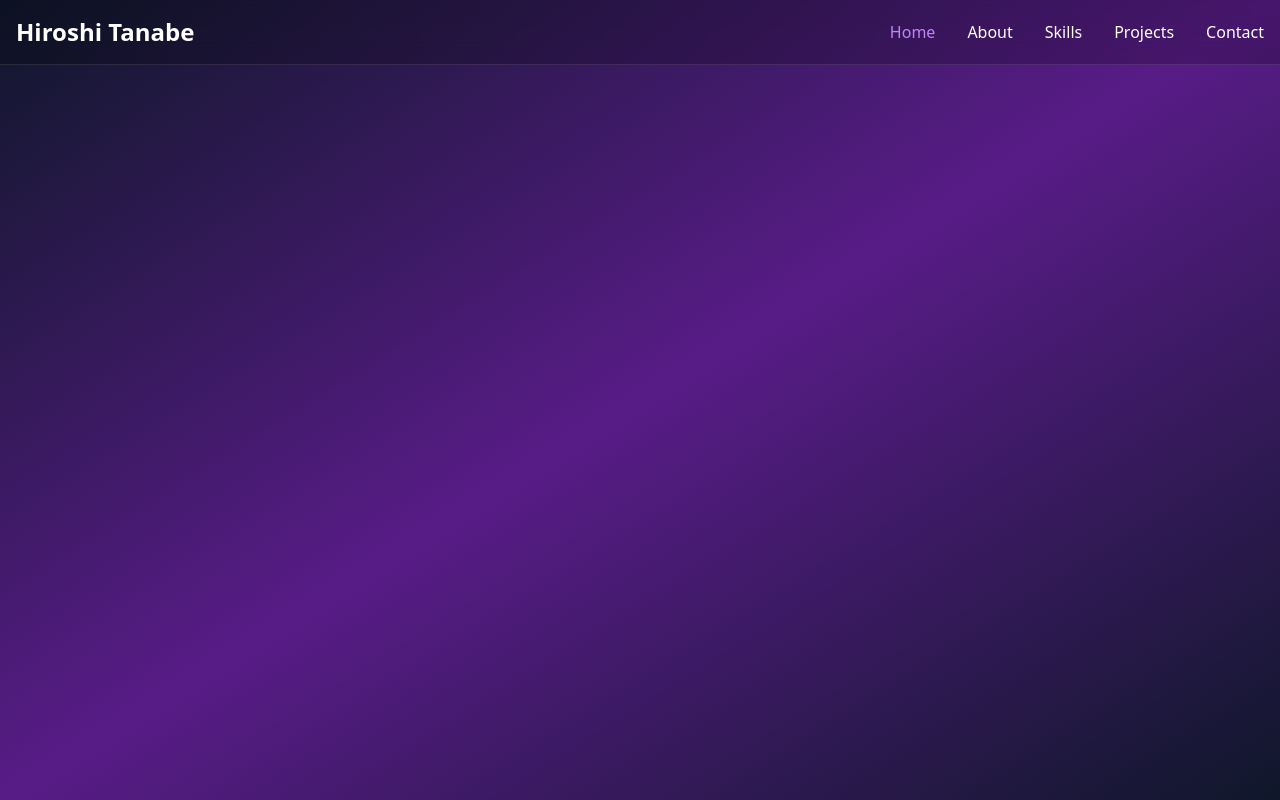
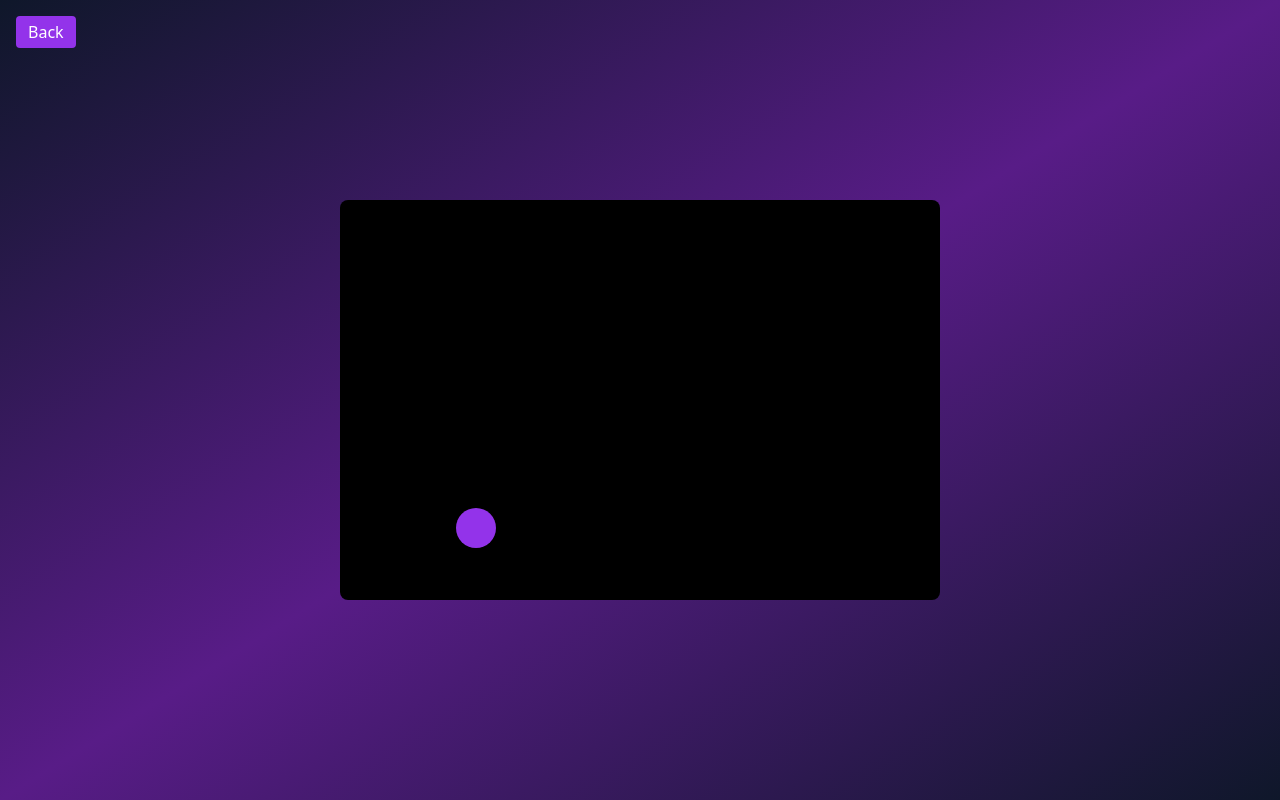
Before and after one commit to 0xp3p3x0/gamedevPortfolio, a Next.js app: page /play in a window 1280 px wide. Built offline with nearby package versions, Linux system fonts and the light colour scheme.

Commit message:
Update play link and add back button

```diff
--- a/app/page.tsx
+++ b/app/page.tsx
@@ -7,6 +7,7 @@ import { Badge } from "@/components/ui/badge"
 import { Input } from "@/components/ui/input"
 import { Textarea } from "@/components/ui/textarea"
 import { Github, Linkedin, Mail, ExternalLink, Play, Code, Gamepad2, Zap, Palette, Cpu } from "lucide-react"
+import Link from "next/link"
 
 export default function GameDevPortfolio() {
   const [activeSection, setActiveSection] = useState("hero")
@@ -173,11 +174,13 @@ export default function GameDevPortfolio() {
             <div className="flex flex-col sm:flex-row gap-4 justify-center animate-fade-in-delay-2">
               <Button
                 size="lg"
-                onClick={() => scrollToSection("projects")}
+                asChild
                 className="bg-gradient-to-r from-purple-600 to-pink-600 hover:from-purple-700 hover:to-pink-700"
               >
-                <Play className="mr-2 h-5 w-5" />
-                View My Games
+                <Link href="/play" className="flex items-center">
+                  <Play className="mr-2 h-5 w-5" />
+                  Play Demo
+                </Link>
               </Button>
               <Button
                 size="lg"
@@ -295,9 +298,11 @@ export default function GameDevPortfolio() {
                       />
                       <div className="absolute inset-0 bg-gradient-to-t from-black/60 to-transparent opacity-0 group-hover:opacity-100 transition-opacity duration-300 flex items-center justify-center">
                         <div className="flex space-x-4">
-                          <Button size="sm" className="bg-purple-600 hover:bg-purple-700">
-                            <Play className="mr-2 h-4 w-4" />
-                            Play
+                          <Button size="sm" asChild className="bg-purple-600 hover:bg-purple-700">
+                            <Link href="/play" className="flex items-center">
+                              <Play className="mr-2 h-4 w-4" />
+                              Play
+                            </Link>
                           </Button>
                           <Button
                             size="sm"
--- a/app/play/page.tsx
+++ b/app/play/page.tsx
@@ -1,64 +1,51 @@
 "use client"
 
-import { useEffect, useState } from "react"
+import { useEffect, useRef } from "react"
+import Link from "next/link"
 
 export default function GameDevPortfolioPlay() {
-    const [activeSection, setActiveSection] = useState("hero")
+  const canvasRef = useRef<HTMLCanvasElement>(null)
 
   useEffect(() => {
-        const handleScroll = () => {
-            const sections = ["hero", "about", "skills", "projects", "contact"]
-            const scrollPosition = window.scrollY + 100
+    const canvas = canvasRef.current
+    if (!canvas) return
+    const ctx = canvas.getContext("2d")
+    if (!ctx) return
 
-            for (const section of sections) {
-                const element = document.getElementById(section)
-                if (element) {
-                    const offsetTop = element.offsetTop
-                    const offsetHeight = element.offsetHeight
+    let x = canvas.width / 2
+    let y = canvas.height / 2
+    let vx = 2
+    let vy = 2
+    const radius = 20
+    let animationFrame: number
 
-                    if (scrollPosition >= offsetTop && scrollPosition < offsetTop + offsetHeight) {
-                        setActiveSection(section)
-                        break
+    const draw = () => {
+      ctx.clearRect(0, 0, canvas.width, canvas.height)
+      ctx.fillStyle = "#9333ea"
+      ctx.beginPath()
+      ctx.arc(x, y, radius, 0, Math.PI * 2)
+      ctx.fill()
+      x += vx
+      y += vy
+      if (x + radius > canvas.width || x - radius < 0) {
+        vx *= -1
       }
+      if (y + radius > canvas.height || y - radius < 0) {
+        vy *= -1
       }
+      animationFrame = requestAnimationFrame(draw)
     }
-        }
-        window.addEventListener("scroll", handleScroll)
-        return () => window.removeEventListener("scroll", handleScroll)
+
+    draw()
+    return () => cancelAnimationFrame(animationFrame)
   }, [])
 
-    const scrollToSection = (sectionId: string) => {
-        const element = document.getElementById(sectionId)
-        if (element) {
-            element.scrollIntoView({ behavior: "smooth" })
-        }
-    }
-
-
-
   return (
-        <div className="min-h-screen bg-gradient-to-br from-slate-900 via-purple-900 to-slate-900">
-            {/* Navigation */}
-            <nav className="fixed top-0 left-0 right-0 z-50 bg-black/20 backdrop-blur-md border-b border-white/10">
-                <div className="container mx-auto px-4 py-4">
-                    <div className="flex items-center justify-between">
-                        <div className="text-2xl font-bold text-white">{"Hiroshi Tanabe"}</div>
-                        <div className="hidden md:flex space-x-8">
-                            {["hero", "about", "skills", "projects", "contact"].map((section) => (
-                                <button
-                                    key={section}
-                                    onClick={() => scrollToSection(section)}
-                                    className={`capitalize transition-colors ${activeSection === section ? "text-purple-400" : "text-white hover:text-purple-300"
-                                        }`}
-                                >
-                                    {section === "hero" ? "Home" : section}
-                                </button>
-                            ))}
+    <div className="relative flex items-center justify-center min-h-screen bg-gradient-to-br from-slate-900 via-purple-900 to-slate-900">
+      <Link href="/" className="absolute top-4 left-4 px-3 py-1 bg-purple-600 text-white rounded hover:bg-purple-700">
+        Back
+      </Link>
+      <canvas ref={canvasRef} width={600} height={400} className="bg-black rounded-lg" />
     </div>
-                    </div>
-                </div>
-            </nav>
-        </div>
-
   )
 }
```
Lines whose indentation alone changed are shown as unchanged.
